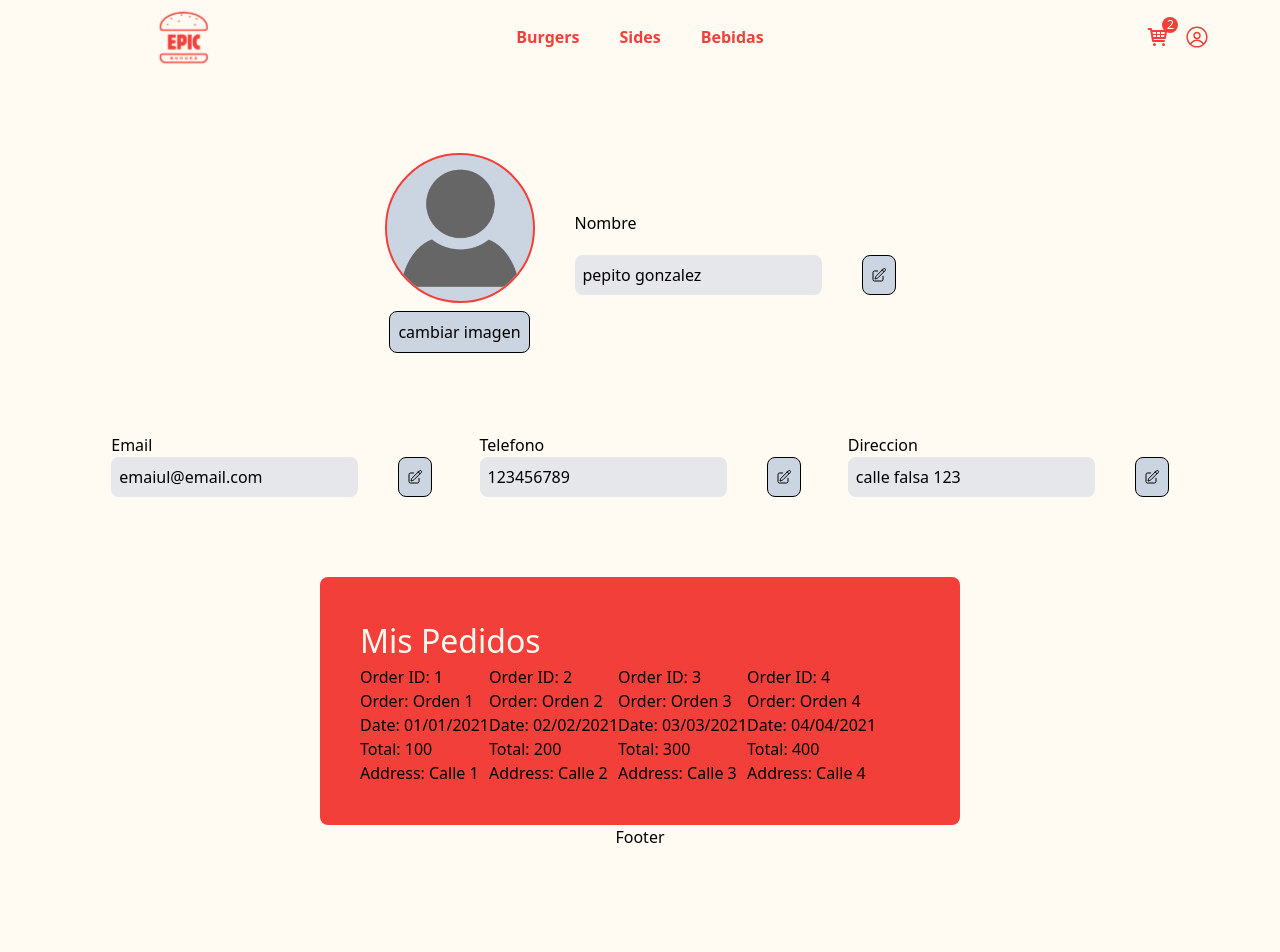
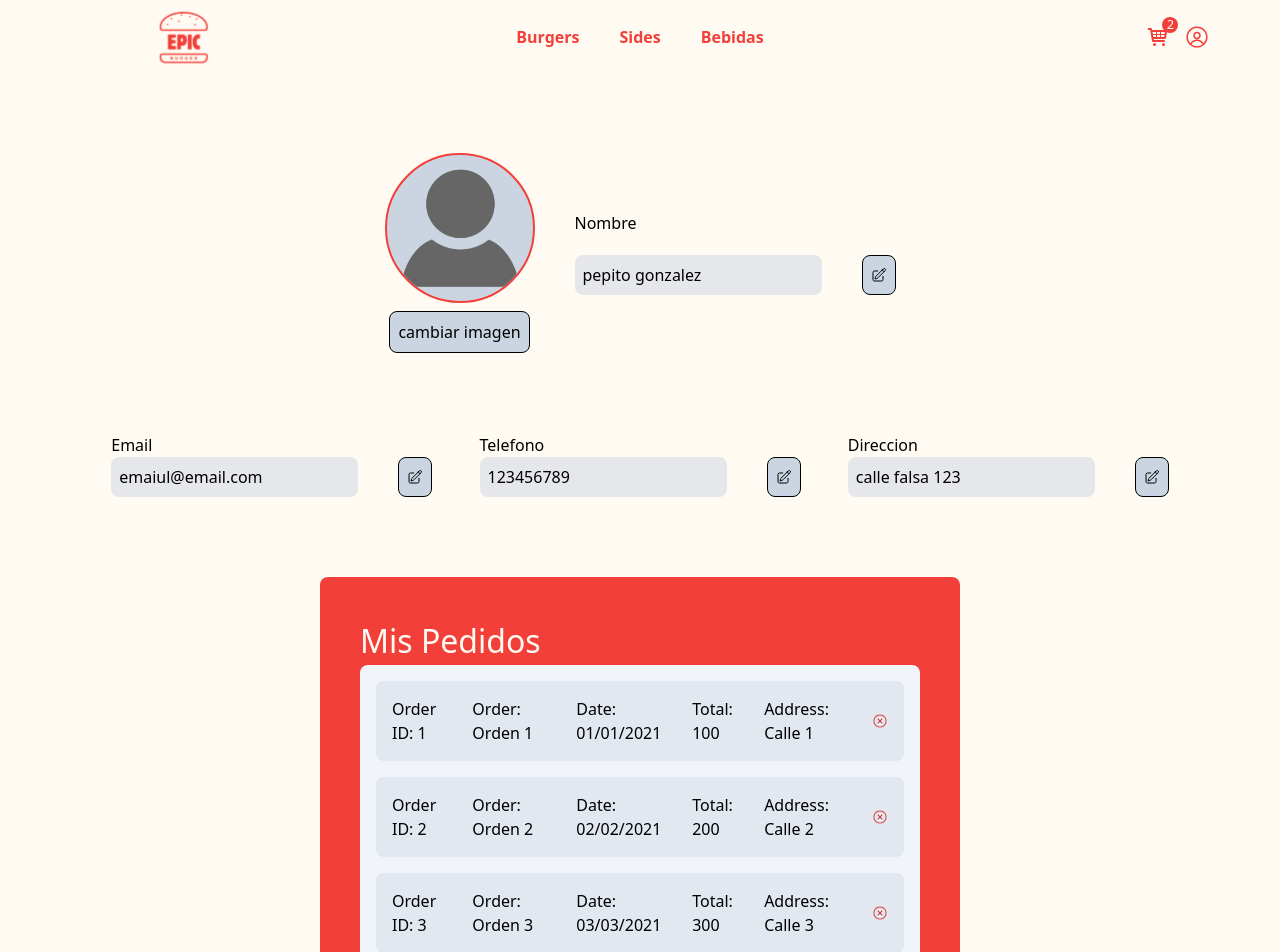
Before and after one commit to emanuelpps/epic-burger-WEB, a Next.js app: page /profile/pedidos in a window 1280 px wide. Shown: the top 952 px of the page. Before the commit the page ends 849 px from the top, so only its background shows below. Built offline with nearby package versions, Linux system fonts and the light colour scheme.

Commit message:
feat: added delete order style button

```diff
--- a/app/profile/pedidos/components/Order.tsx
+++ b/app/profile/pedidos/components/Order.tsx
@@ -1,3 +1,4 @@
+import { IoIosCloseCircleOutline } from "react-icons/io";
 interface OrderProps {
   order: {
     id: number;
@@ -12,12 +13,15 @@ const Order: React.FC<OrderProps> = ({
   order: { id, order, date, total, address },
 }) => {
   return (
-    <div>
+    <div className="flex gap-4 bg-slate-200 w-full p-4 rounded-lg justify-center items-center">
       <h2>Order ID: {id}</h2>
       <h2>Order: {order}</h2>
       <h2>Date: {date}</h2>
       <h2>Total: {total}</h2>
       <h2>Address: {address}</h2>
+      <button>
+        <IoIosCloseCircleOutline className="text-red-600" />
+      </button>
     </div>
   );
 };
--- a/app/profile/pedidos/components/OrdersContainer.tsx
+++ b/app/profile/pedidos/components/OrdersContainer.tsx
@@ -37,9 +37,11 @@ const OrdersContainer = () => {
   return (
     <>
       <BoxContainer text="Mis Pedidos" type="tertiary">
-        {ordersData.map((order) => (
-          <Order key={order.id} order={order} />
-        ))}
+        <div className="flex flex-col gap-4 bg-slate-100 w-full p-4 rounded-lg">
+          {ordersData.map((order) => (
+            <Order key={order.id} order={order} />
+          ))}
+        </div>
       </BoxContainer>
     </>
   );
```
